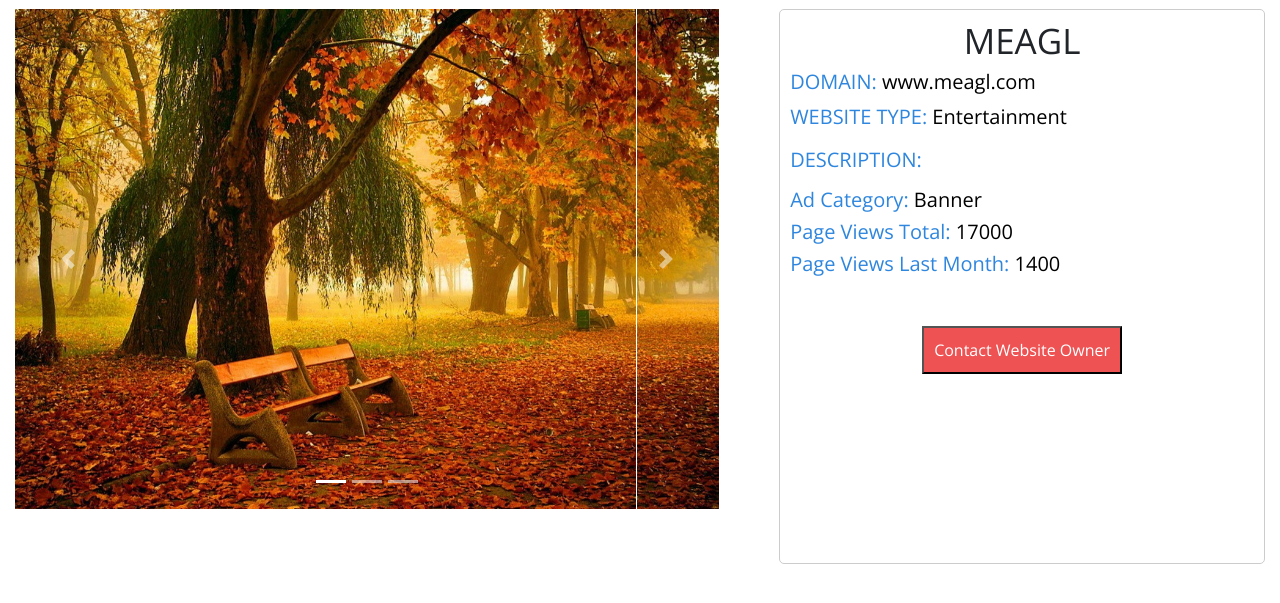
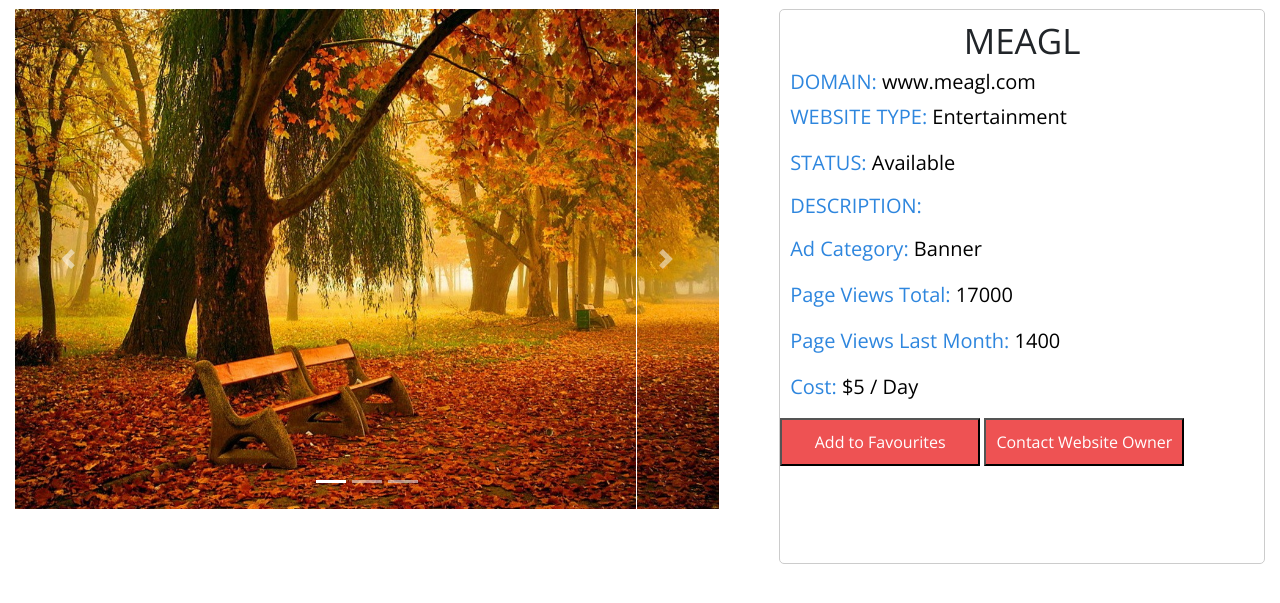
Before and after one commit to Ad-Mela/Ad-Mela, a PHP site: page /adlisting.php?ad_Id=1 in a window 1280 px wide. Shown: the part 56-659 px from the top of the page. Run offline with PHP 8.4, Linux system fonts and the light colour scheme; a user stored in the database is signed in; data comes from the database, SQL or seed files in the repository; data that the repository does not hold is empty; some libraries are stand-ins or nearby versions.

Commit message:
Ad-Listing Step 1

```diff
--- a/adlisting.php
+++ b/adlisting.php
@@ -162,7 +162,7 @@ $ad_Id=$_GET['ad_Id'];
 		width:200px;
 		display:block;
 		margin:0 auto;
-		margin-top:50px;
+		/*margin-top:50px;*/
 		cursor:pointer;
 	}
 	</style>
@@ -305,14 +305,34 @@ $ad_Id=$_GET['ad_Id'];
 				<h2 class="website-name"><?php echo $row1['websiteName']; ?></h2>
 				<h3 class="website-category">DOMAIN: <span style="color:black"><?php echo $row1['websiteDomain']; ?></span></h3>
 				<p class="website-category">WEBSITE TYPE: <span style="color:black"><?php echo $row2['wbtype']; ?></span></p>
+				<?php
+
+				if($row['status']==0)
+				{
+					?>
+					<p class="website-category">STATUS: <span style="color:black">Available</span></p>
+					<?php
+				}
+				else
+				{
+					?>
+					<p class="website-category">STATUS: <span style="color:black">Not-Available</span></p>
+					<?php
+				}
+
+				?>
 				<div class="website-description-div">
 					<h3 class="website-description-heading">DESCRIPTION:</h3>
 					<p class="website-description"><?php echo $row1['websiteDescription']; ?></p>
 				</div>
-				<h3 class="website-category">Ad Category: <span style="color:black"><?php echo $row0['adtype']; ?></span></h3>
-				<h3 class="website-category">Page Views Total: <span style="color:black"><?php echo $row1['pageviews']; ?></span></h3>
-				<h3 class="website-category">Page Views Last Month: <span style="color:black"><?php echo $row1['pg_lastmonth']; ?></span></h3>
-				<button class="get-contacts-link">Contact Website Owner</button>
+				<p class="website-category">Ad Category: <span style="color:black"><?php echo $row0['adtype']; ?></span></p>
+				<p class="website-category">Page Views Total: <span style="color:black"><?php echo $row1['pageviews']; ?></span></p>
+				<p class="website-category">Page Views Last Month: <span style="color:black"><?php echo $row1['pg_lastmonth']; ?></span></p>
+				<p class="website-category">Cost: <span style="color:black">$<?php echo $row['cost']; ?> / Day</span></p>
+				<div style="margin:0 3vw 0 0">
+					<button class="get-contacts-link" style="display:inline">Add to Favourites</button>
+					<button class="get-contacts-link" style="display:inline">Contact Website Owner</button>
+				</div>
 			</div>
 		</div>
 	</div>
```
